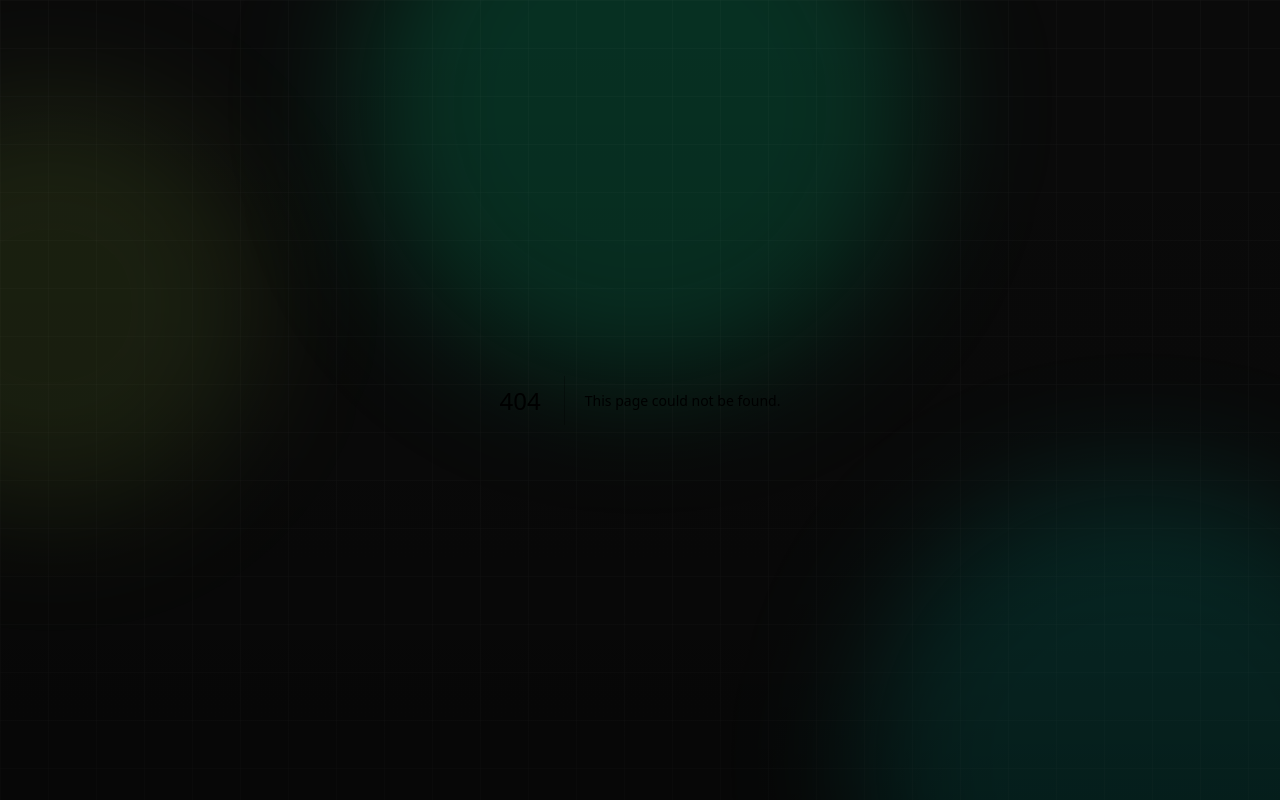
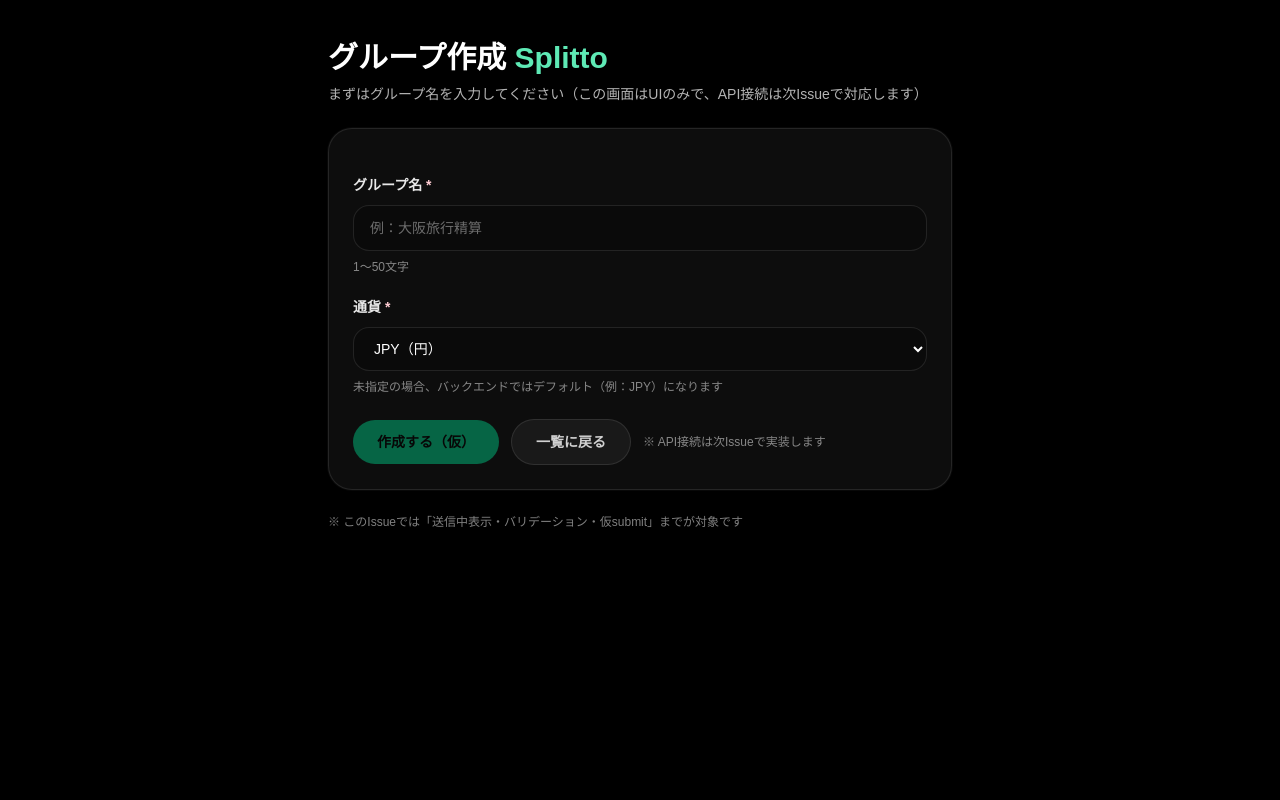
Before and after one commit to Kazuya-Sakashita/splitto, a Next.js app in the folder frontend/: page /groups/new in a window 1280 px wide. Before the commit this address had no page. Shown: the top 800 px of the page. Built offline with nearby package versions, Linux system fonts and the light colour scheme.

Commit message:
feat(frontend): グループ作成画面（フォームのみ・API未接続）を追加

```diff
--- /dev/null
+++ b/frontend/src/app/(dashboard)/groups/new/_components/GroupCreateForm.tsx
@@ -0,0 +1,173 @@
+"use client"
+
+import { useCallback, useState } from "react"
+import { useForm, type SubmitHandler } from "react-hook-form"
+import { zodResolver } from "@hookform/resolvers/zod"
+import { ButtonLink } from "@/components/ui/ButtonLink"
+import {
+  groupCreateSchema,
+  type GroupCreateValues,
+} from "../_schemas/groupCreateSchema"
+
+const styles = {
+  card: "rounded-3xl border border-white/10 bg-white/5 p-6 shadow-[0_0_0_1px_rgba(255,255,255,0.03)] backdrop-blur",
+  field: "mt-5",
+  label: "text-sm font-semibold text-white/90",
+  input:
+    "mt-2 w-full rounded-2xl border border-white/10 bg-black/20 px-4 py-3 text-sm text-white placeholder:text-white/40 outline-none transition focus:border-emerald-400/40 focus:ring-2 focus:ring-emerald-300/20",
+  select:
+    "mt-2 w-full rounded-2xl border border-white/10 bg-black/20 px-4 py-3 text-sm text-white outline-none transition focus:border-emerald-400/40 focus:ring-2 focus:ring-emerald-300/20",
+  help: "mt-2 text-xs text-white/50",
+  error: "mt-2 text-xs text-rose-200",
+  actions: "mt-6 flex flex-wrap items-center gap-3",
+  submit:
+    "inline-flex items-center justify-center rounded-full bg-emerald-500 px-6 py-3 text-sm font-semibold text-black transition hover:bg-emerald-400 disabled:cursor-not-allowed disabled:opacity-50",
+  notice:
+    "mt-4 rounded-2xl border border-white/10 bg-white/5 p-4 text-sm text-white/80",
+  disabledLink: "pointer-events-none opacity-50",
+} as const
+
+const currencyOptions = [
+  { value: "JPY", label: "JPY（円）" },
+  { value: "USD", label: "USD（ドル）" },
+  { value: "EUR", label: "EUR（ユーロ）" },
+] as const
+
+type CreateGroupPayload = {
+  group: {
+    name: string
+    currency: string
+  }
+}
+
+/**
+ * 将来 API 接続する時に差分を小さくするため、payload 生成は関数でまとめる。
+ * バックエンドの `group_params`（params.require(:group).permit(:name, :currency)）に合わせる。
+ */
+function buildCreateGroupPayload(values: GroupCreateValues): CreateGroupPayload {
+  return {
+    group: {
+      name: values.name,
+      currency: values.currency,
+    },
+  }
+}
+
+/**
+ * API未接続のため、送信中状態（isSubmitting）の UI を確認する目的で擬似的に待機する。
+ * API接続時は、この sleep を実際の POST リクエストに置き換える。
+ */
+function sleep(ms: number) {
+  return new Promise<void>((resolve) => setTimeout(resolve, ms))
+}
+
+export function GroupCreateForm() {
+  const [notice, setNotice] = useState<string>("")
+
+  const {
+    register,
+    handleSubmit,
+    formState: { errors, isSubmitting, isValid },
+  } = useForm<GroupCreateValues>({
+    resolver: zodResolver(groupCreateSchema),
+    mode: "onChange",
+    defaultValues: {
+      name: "",
+      currency: "JPY",
+    },
+  })
+
+  /**
+   * #13 方針：UIのみ先行（API未接続）
+   * - submit で「ボタンが反応する」「送信中UIが出る」「成功メッセージが出る」を確認する
+   * - 入力値は “保持する” 前提（リセットしない）
+   */
+  const onSubmit: SubmitHandler<GroupCreateValues> = useCallback(async (values) => {
+    setNotice("")
+
+    await sleep(600)
+
+    const payload = buildCreateGroupPayload(values)
+    console.log("[mock submit] POST /api/v1/groups payload:", payload)
+
+    setNotice(
+      `仮: 「${values.name}」を作成しました（currency: ${values.currency} / API未接続）`
+    )
+
+    // 値は保持する（#13の前提）：reset() は呼ばない
+  }, [])
+
+  return (
+    <section className={styles.card} aria-label="グループ作成フォーム">
+      <form onSubmit={handleSubmit(onSubmit)} noValidate>
+        <div className={styles.field}>
+          <label className={styles.label} htmlFor="name">
+            グループ名 <span className="text-rose-200">*</span>
+          </label>
+          <input
+            id="name"
+            type="text"
+            placeholder="例：大阪旅行精算"
+            className={styles.input}
+            {...register("name")}
+            aria-invalid={Boolean(errors.name)}
+          />
+          <p className={styles.help}>1〜50文字</p>
+          {errors.name?.message ? (
+            <p className={styles.error}>{errors.name.message}</p>
+          ) : null}
+        </div>
+
+        <div className={styles.field}>
+          <label className={styles.label} htmlFor="currency">
+            通貨 <span className="text-rose-200">*</span>
+          </label>
+          <select
+            id="currency"
+            className={styles.select}
+            {...register("currency")}
+            aria-invalid={Boolean(errors.currency)}
+          >
+            {currencyOptions.map((o) => (
+              <option key={o.value} value={o.value}>
+                {o.label}
+              </option>
+            ))}
+          </select>
+          <p className={styles.help}>
+            未指定の場合、バックエンドではデフォルト（例：JPY）になります
+          </p>
+          {errors.currency?.message ? (
+            <p className={styles.error}>{errors.currency.message}</p>
+          ) : null}
+        </div>
+
+        <div className={styles.actions}>
+          <button
+            type="submit"
+            className={styles.submit}
+            disabled={!isValid || isSubmitting}
+          >
+            {isSubmitting ? "作成中..." : "作成する（仮）"}
+          </button>
+
+          <ButtonLink
+            href="/groups"
+            variant="secondary"
+            size="md"
+            className={isSubmitting ? styles.disabledLink : ""}
+            ariaLabel="グループ一覧に戻る"
+          >
+            一覧に戻る
+          </ButtonLink>
+
+          <span className="text-xs text-white/50">
+            ※ API接続は次Issueで実装します
+          </span>
+        </div>
+
+        {notice ? <div className={styles.notice}>{notice}</div> : null}
+      </form>
+    </section>
+  )
+}
--- /dev/null
+++ b/frontend/src/app/(dashboard)/groups/new/_schemas/groupCreateSchema.ts
@@ -0,0 +1,15 @@
+import { z } from "zod"
+
+export const groupCreateSchema = z.object({
+  name: z
+    .string()
+    .min(1, "グループ名は必須です")
+    .max(50, "グループ名は50文字以内にしてください"),
+  description: z.string().max(200, "説明は200文字以内にしてください").optional(),
+  currency: z
+    .string()
+    .min(1, "通貨は必須です")
+    .max(10, "通貨コードが長すぎます"),
+})
+
+export type GroupCreateValues = z.infer<typeof groupCreateSchema>
--- /dev/null
+++ b/frontend/src/app/(dashboard)/groups/new/page.tsx
@@ -0,0 +1,24 @@
+import { GroupCreateForm } from "./_components/GroupCreateForm"
+
+export default function GroupCreatePage() {
+  return (
+    <main className="min-h-screen bg-black text-white">
+      <div className="relative mx-auto max-w-2xl px-6 py-10">
+        <header className="mb-6">
+          <h1 className="text-3xl font-bold">
+            グループ作成 <span className="text-emerald-300">Splitto</span>
+          </h1>
+          <p className="mt-2 text-sm text-white/70">
+            まずはグループ名を入力してください（この画面はUIのみで、API接続は次Issueで対応します）
+          </p>
+        </header>
+
+        <GroupCreateForm />
+
+        <p className="mt-6 text-xs text-white/50">
+          ※ このIssueでは「送信中表示・バリデーション・仮submit」までが対象です
+        </p>
+      </div>
+    </main>
+  )
+}
```
